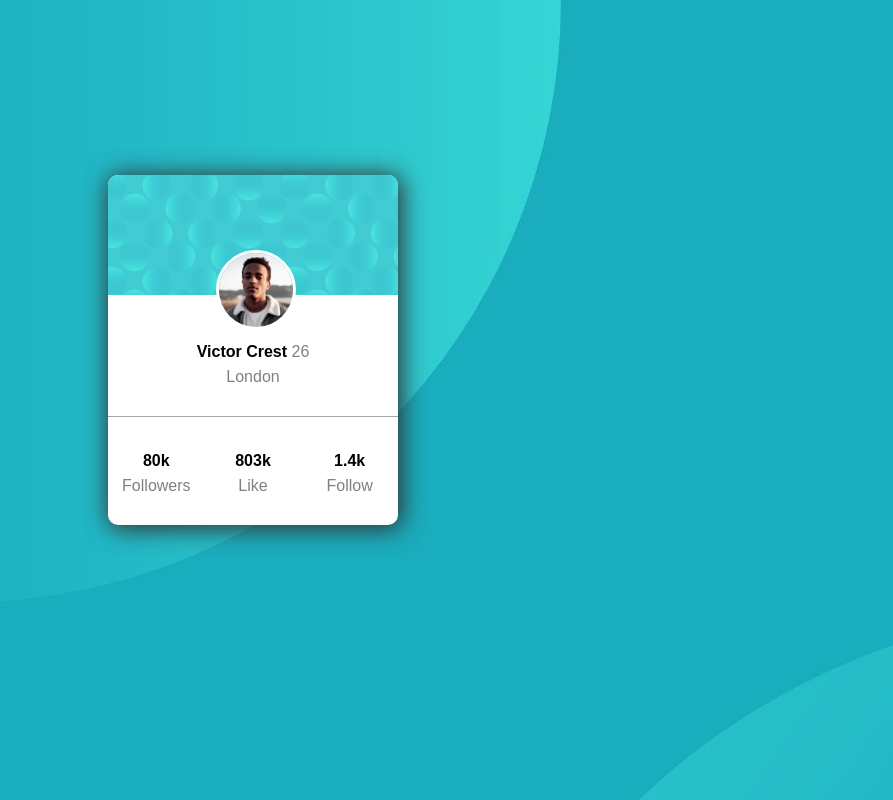
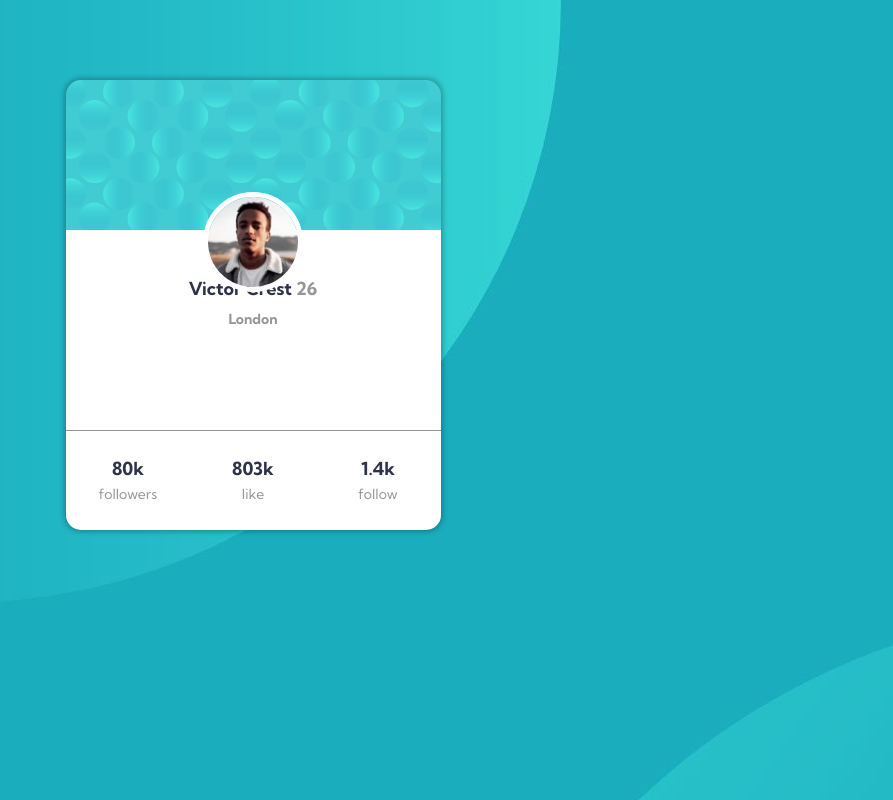
Before and after one commit to marcoDmc/card-simples, a plain HTML site: page index.html in a window 1280 px wide. Shown: the whole page, without its empty margins (387-1280 px from the left). Drawn offline with Linux system fonts and the light colour scheme.

Commit message:
:recycle: redone code

```diff
--- a/index.html
+++ b/index.html
@@ -6,29 +6,35 @@
   <meta http-equiv="X-UA-Compatible" content="IE=edge">
   <meta name="viewport" content="width=device-width, initial-scale=1.0">
   <link rel="icon" type="image/png" sizes="32x32" href="./images/favicon-32x32.png">
-
+  <link href="https://fonts.googleapis.com/css2?family=Kumbh+Sans:wght@400;700&display=swap" rel="stylesheet">
   <link rel="stylesheet" href="/public/style.css">
-    <title>Frontend Mentor | Profile card component</title>
+  <title>Profile card component</title>
 </head>
 
 <body>
-    <section>
-        <div class="head">
-            <img src="images/image-victor.jpg" alt="icon perfil user">
+
+
+  <div class="card">
+    <img src="./assets/image-victor.jpg" class="card__profile" />
+    <span class="card__information">
+      <strong class="card__information-name">victor crest <mark>26</mark></strong>
+      <small class="card__city">london</small>
+    </span>
+    <span class="card__status">
+      <span class="card__status-followers">
+        <p class="followers">80k</p>
+        <p class="followers">followers</p>
+      </span>
+      <span class="card__status-like">
+        <p class="followers">803k</p>
+        <p class="followers">like</p>
+      </span>
+      <span class="card__status-follow">
+        <p class="followers">1.4k</p>
+        <p class="followers">follow</p>
+      </span>
+    </span>
   </div>
-        <div class="footer">
-            <strong class="name">Victor Crest</strong> <span class="years">26</span>
-            <p class="city">London</p>
-            <div class="status">
-                <p class="numbers">80k</p>
-                <p class="numbers">803k</p>
-                <p class="numbers">1.4k</p>
-                <p>Followers</p>
-                <p>Like</p>
-                <p>Follow</p>
-            </div>
-        </div>
-    </section>
 </body>
 
 </html>
--- a/public/style.css
+++ b/public/style.css
@@ -1,66 +1,113 @@
-*{
+* {
   padding: 0px;
   margin: 0px;
   box-sizing: border-box;
-  font-family: sans-serif;
-  color: grey;
 }
-body{
-  background: url(../images/fundo.jpg) ;
+:root {
+  --Very-dark-desaturated-blue: hsl(229, 23%, 23%);
+  --Dark-grayish-blue: hsl(227, 10%, 46%);
+  --Dark-gray: hsl(0, 0%, 59%);
 }
-.head{
-  background: url(../images/bg-pattern-card.svg);
-  height: 120px;
-  border-radius: 10px 10px 0px 0px;
+
+body {
+  font-family: 'Kumbh Sans', sans-serif;
+  font-size:18px;
+  background-image: url(../assets/fundo.jpg);
 }
-.footer{
-  height: 150px;
+.card {
+  width: 100%;
+  max-width: 375px;
+  border-radius: 15px;
+  background-color: #fff;
+  margin: 0 auto;
+  box-shadow: 0 0 5px 2px rgba(0, 0, 0, 0.25);
+  height: 100%;
+  min-height: 450px;
+  background-image: url(../assets/bg-pattern-card.svg);
+  background-size: 100%;
+  background-repeat: no-repeat;
+  margin-top: 10vh;
+  display: grid;
+  place-items: center;
+  align-items: end;
+  overflow: hidden;
+  position: relative;
+}
+.card__profile {
+  object-fit: cover;
+  position: absolute;
+  z-index: 1;
+  top: 14vh;
+  width: 100px;
+  height: 100px;
+  border-radius: 50%;
+  border: 5px solid #fff;
+}
+.card__information {
+  width: 100%;
+  display: grid;
   text-align: center;
-  transform: translateY(-20px);
-  border-radius: 0px 0px 10px 10px;
+  text-transform: capitalize;
+  grid-gap: 10px;
+  margin-top: 5vh;
+  font-weight: 700;
+  color: var(--Very-dark-desaturated-blue);
 }
-.status{
+mark {
+  background: transparent;
+  color: var(--Dark-gray);
+  font-weight: 700;
+}
+.card__city {
+  color: var(--Dark-gray);
+  text-align: center;
+  text-transform: capitalize;
   width: 100%;
-  height: 50px;
-  border-top: 1px solid rgb(165, 164, 164);
-  display: grid;
-  grid-template-columns: 1fr 1fr 1fr;
-  text-align: center;
-  transform: translateY(130%);
+  font-size: 14px;
 }
-img{
+.card__status {
+  display: flex;
+  height: 100%;
+  max-height: 100px;
+  width: 100%;
+  align-items: center;
+  justify-content: space-between;
+  position: relative;
+  border-radius: 0 0 15px 15px;
+}
+
+.card__status::after {
+  content: '';
   position: absolute;
-  border-radius: 50%;
-  border: 3px solid white;
-  margin: auto;
-  width: 80px;
-  height: 80px;
-  transform: translate(108px,75px);
+  width: 100%;
+  height: 1px;
+  background-color:var(--Dark-gray);
+  top: 0;
 }
-section{
-  width: 290px;
-  height: 350px;
-  box-shadow: 2px 2px 25px 2px rgb(49, 49, 49);
-  border-radius: 10px;
-  margin: auto;
-  transform: translateY(50%);
-  display: grid;
-  grid-template-columns: 1fr;
-  background-color: white;
+
+.card__status-followers,
+.card__status-like,
+.card__status-follow {
+  flex: 1;
+  height: 100%;
+  display: flex;
+  flex-direction: column;
+  align-items: center;
+  justify-content: center;
+  gap: 5px;
 }
-p{
-  transform: translateY(35px);
+
+.card__status-followers p:nth-child(1),
+.card__status-like p:nth-child(1),
+.card__status-follow p:nth-child(1) {
+  font-weight: 700;
+  color: var(--Very-dark-desaturated-blue);
 }
-.name, .years{
-   display: inline-block;
-  transform: translateY(28px);
 
+.card__status-followers p:nth-child(2),
+.card__status-like p:nth-child(2),
+.card__status-follow p:nth-child(2) {
+  color:var(--Dark-gray);
+  font-weight: 400;
+  font-size: 14px;
 }
-.numbers{
-  font-weight: bold;
-  color: black;
-}
-strong{
-  font-weight: bold;
-  color: black;
-}
```
Also changed, not shown: assets/bg-pattern-bottom.svg (renamed from images/bg-pattern-bottom.svg), assets/bg-pattern-card.svg (renamed from images/bg-pattern-card.svg), assets/bg-pattern-top.svg (renamed from images/bg-pattern-top.svg), assets/captura.png (renamed from images/captura.png), assets/favicon-32x32.png (renamed from images/favicon-32x32.png), assets/fundo.jpg (renamed from images/fundo.jpg), assets/image-victor.jpg (renamed from images/image-victor.jpg), profile-card-component-main/design/desktop-design.jpg (deleted), profile-card-component-main/design/desktop-preview.jpg (deleted), profile-card-component-main/design/mobile-design.jpg (deleted), 2 other files. Lines whose indentation alone changed are shown as unchanged.
